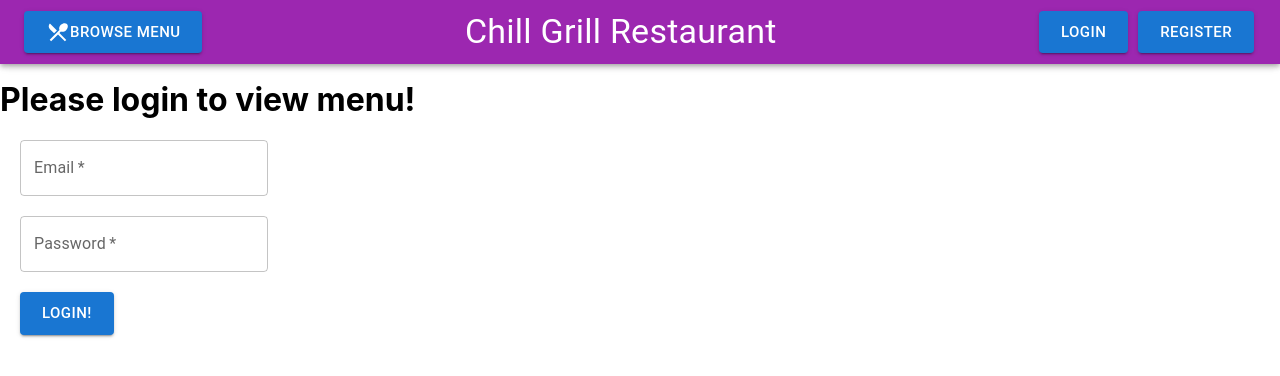
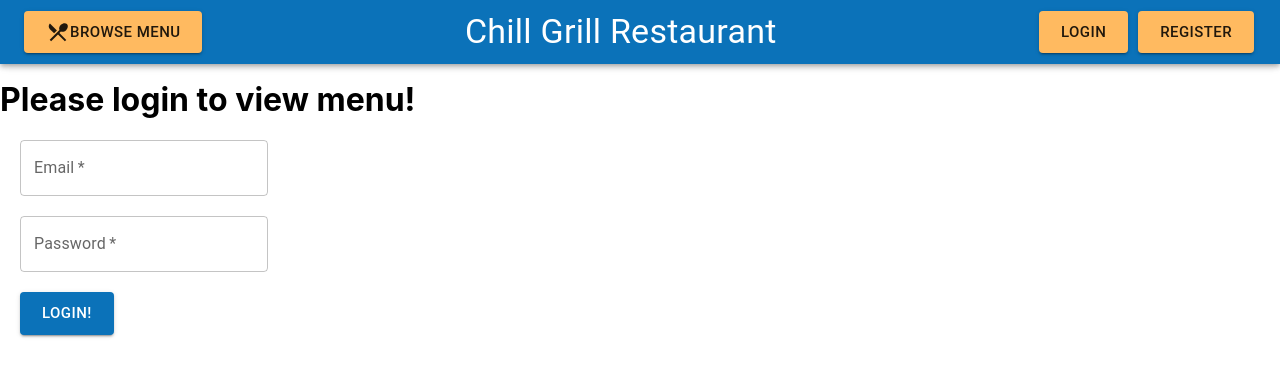
Before and after one commit to youssefrag/chill-grill-app, a React (Create React App) app in the folder client/: page / in a window 1280 px wide. Shown: the top 376 px of the page. Built offline with nearby package versions, Linux system fonts and the light colour scheme.

Commit message:
set primary and secondary color

```diff
--- a/client/src/components/App.js
+++ b/client/src/components/App.js
@@ -12,7 +12,7 @@ import Cart from "./ui/Cart"
 import SubmitPage from "./ui/SubmitPage";
 
 import { makeStyles } from "@mui/styles";
-import { ThemeProvider } from "@mui/styles";
+import { ThemeProvider } from "@mui/material/styles";
 import theme from "./ui/Theme";
 
 const useStyles = makeStyles({
--- a/client/src/components/ui/Navbar.jsx
+++ b/client/src/components/ui/Navbar.jsx
@@ -15,10 +15,6 @@ const useStyles = makeStyles({
     display: 'inline-flex',
     justifyContent: 'space-between',
   },
-  lastBtn: {
-    marginLeft: 10,
-    marginRight: 50,
-  }
 })
 
 export default function Navbar(props) {
@@ -63,10 +59,11 @@ export default function Navbar(props) {
   if (isUserLoggedIn) {
     return(
       <AppBar
-        color='secondary'
+        color='primary'
       >
         <Toolbar className={classes.tool}>
           <Button
+            color="secondary"
             variant='contained'
             size='large'
             onClick={() => navigate("/menu")}
@@ -78,7 +75,8 @@ export default function Navbar(props) {
             Welcome {userContextUserName}
           </Typography>
           <div>
-          <Button
+            <Button
+              color="secondary"
               variant='contained'
               size='large'
               onClick={() => navigate("/cart")}
@@ -86,8 +84,8 @@ export default function Navbar(props) {
               <ShoppingCart /> {itemsCartQuantity}
             </Button>
             <Button
+              color="secondary"
               style={{ marginLeft: 10, marginRight: 50}}
-              className={classes.lastBtn}
               variant='contained'
               size='large'
               onClick={handleLogout}
@@ -102,10 +100,11 @@ export default function Navbar(props) {
 
     return(
       <AppBar
-        color='secondary'
+        color='primary'
       >
         <Toolbar className={classes.tool}>
           <Button
+            color="secondary"
             variant='contained'
             size='large'
             onClick={() => navigate("/login")}
@@ -118,6 +117,7 @@ export default function Navbar(props) {
           </Typography>
           <div>
             <Button
+              color="secondary"
               variant='contained'
               size='large'
               onClick={() => navigate("/login")}
@@ -125,6 +125,7 @@ export default function Navbar(props) {
               Login
             </Button>
             <Button
+              color="secondary"
               style={{ marginLeft: 10, marginRight: 50}}
               className={classes.lastBtn}
               variant='contained'
--- a/client/src/components/ui/Theme.js
+++ b/client/src/components/ui/Theme.js
@@ -1,10 +1,19 @@
 import { createTheme } from "@mui/material/styles";
+
+const chillBlue = "#0B72B9"
+const chillOrange = "#FFBA60"
 
 export default createTheme({
   palette: {
     common: {
-      chillBlue: "#0B72B9",
-      chillOrange: "#FFBA60"
+      blue: `${chillBlue}`,
+      orange: `${chillOrange}`
+    },
+    primary: {
+      main: `${chillBlue}`
+    },
+    secondary: {
+      main: `${chillOrange}`
     }
   }
 })
```
